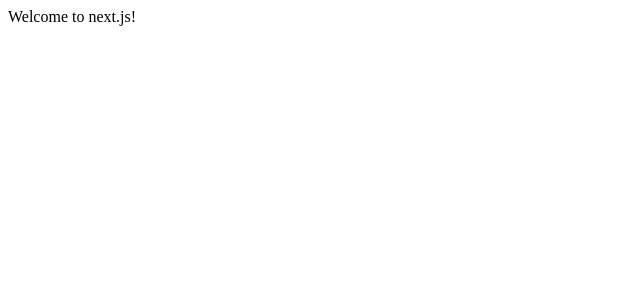
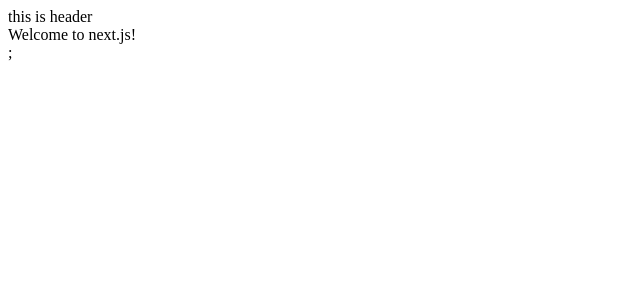
Before and after one commit to superwower/wowgit, a Next.js app: page / in a window 1280 px wide. Shown: the top 300 px of the page, without its empty margins (0-640 px from the left). Built offline with nearby package versions, Linux system fonts and the light colour scheme.

Commit message:
add sample layout

```diff
--- /dev/null
+++ b/components/header.tsx
@@ -0,0 +1,5 @@
+export default () => (
+  <div>
+      this is header
+  </div>
+)
--- /dev/null
+++ b/layouts/main.tsx
@@ -0,0 +1,8 @@
+import Header from '../components/header'
+
+export default ({ children }) => (
+  <div>
+    <Header />
+    { children }
+  </div>
+)
--- a/pages/index.tsx
+++ b/pages/index.tsx
@@ -1 +1,7 @@
-export default () => <div>Welcome to next.js!</div>;
+import Page from '../layouts/main'
+
+export default () => (
+  <Page>
+    <div>Welcome to next.js!</div>;
+  </Page>
+)
```
